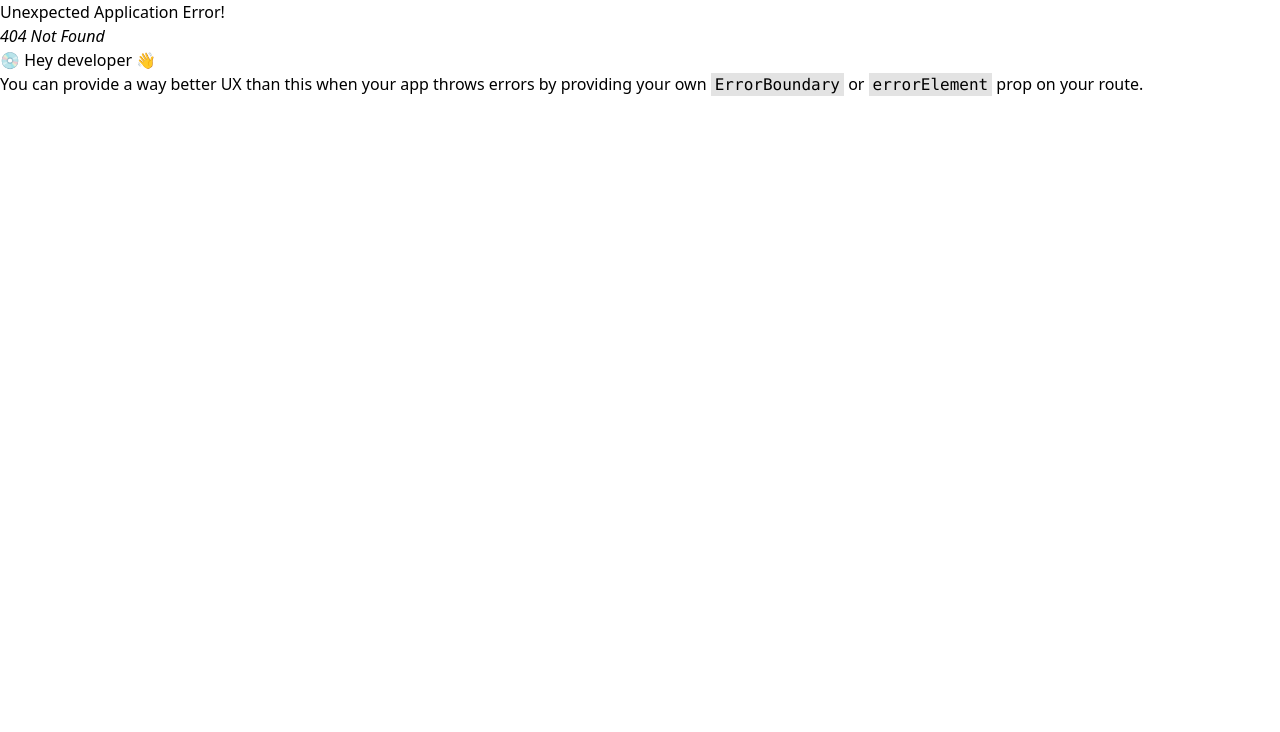
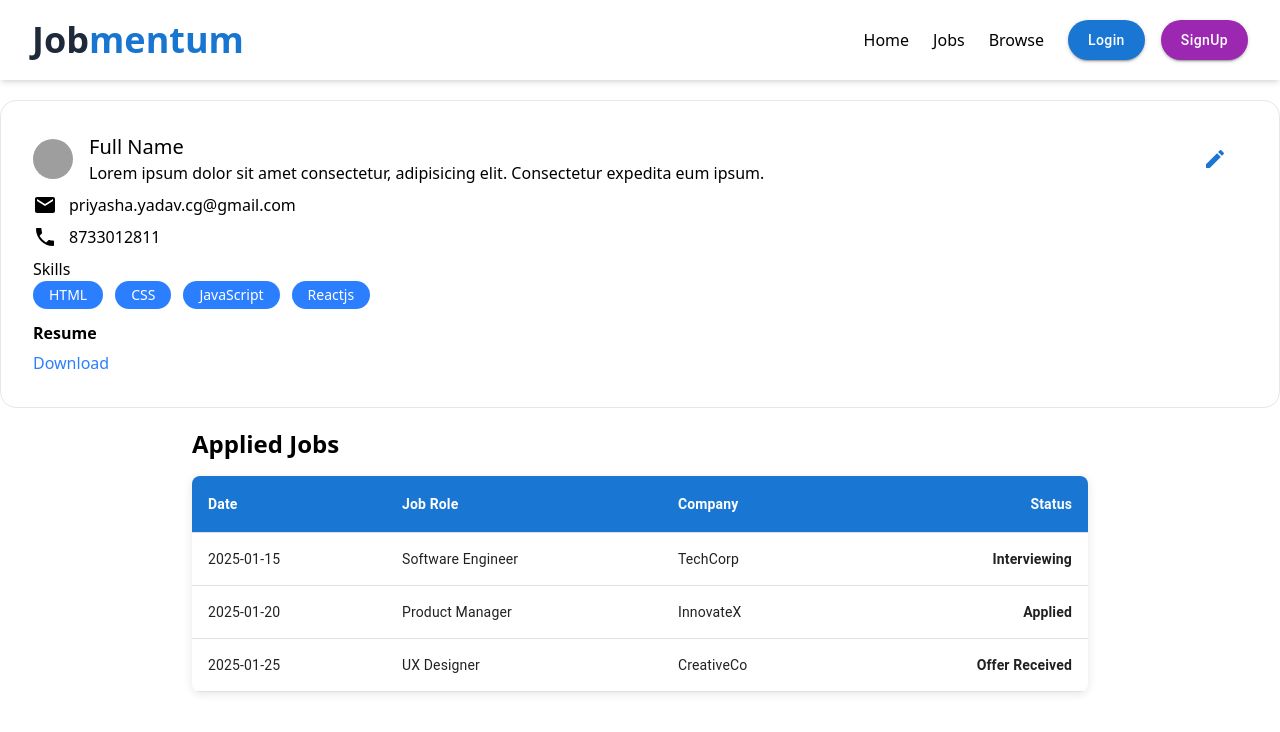
Before and after one commit to ArjunDivraniya/job_portal, a React (Vite) app in the folder frontend/: page /profile in a window 1280 px wide. Before the commit this address had no page. Shown: the top 732 px of the page. Built offline with nearby package versions, Linux system fonts and the light colour scheme; grey boxes are pictures that could not be loaded.

Commit message:
Added a proxy api in vite.config, Created Components for- Profile and applied jobs and declared user as reducer

```diff
--- /dev/null
+++ b/frontend/src/components/AppliedJobTable.jsx
@@ -0,0 +1,99 @@
+import React from 'react';
+import { Table, TableBody, TableCell, TableContainer, TableHead, TableRow, Paper, Typography } from '@mui/material';
+
+const AppliedJobTable = () => {
+  // Example data for applied jobs
+  const appliedJobs = [
+    { date: '2025-01-15', jobRole: 'Software Engineer', company: 'TechCorp', status: 'Interviewing' },
+    { date: '2025-01-20', jobRole: 'Product Manager', company: 'InnovateX', status: 'Applied' },
+    { date: '2025-01-25', jobRole: 'UX Designer', company: 'CreativeCo', status: 'Offer Received' },
+  ];
+
+  return (
+    <>
+    <TableContainer
+      component={Paper}
+      sx={{
+        marginTop: 2,
+        borderRadius: '8px',
+        boxShadow: '0px 2px 10px rgba(0, 0, 0, 0.1)',
+      }}
+    >
+      <Table sx={{ minWidth: 650 }}>
+        <TableHead>
+          <TableRow>
+            <TableCell
+              sx={{
+                backgroundColor: 'primary.main',
+                color: 'common.white',
+                fontWeight: 'bold',
+                padding: 2,
+              }}
+            >
+              Date
+            </TableCell>
+            <TableCell
+              sx={{
+                backgroundColor: 'primary.main',
+                color: 'common.white',
+                fontWeight: 'bold',
+                padding: 2,
+              }}
+            >
+              Job Role
+            </TableCell>
+            <TableCell
+              sx={{
+                backgroundColor: 'primary.main',
+                color: 'common.white',
+                fontWeight: 'bold',
+                padding: 2,
+              }}
+            >
+              Company
+            </TableCell>
+            <TableCell
+              sx={{
+                backgroundColor: 'primary.main',
+                color: 'common.white',
+                fontWeight: 'bold',
+                textAlign: 'right',
+                padding: 2,
+              }}
+            >
+              Status
+            </TableCell>
+          </TableRow>
+        </TableHead>
+        <TableBody>
+          {appliedJobs.map((job, index) => (
+            <TableRow
+              key={index}
+              sx={{
+                '&:hover': {
+                  backgroundColor: 'action.hover',
+                },
+              }}
+            >
+              <TableCell sx={{ padding: 2 }}>{job.date}</TableCell>
+              <TableCell sx={{ padding: 2 }}>{job.jobRole}</TableCell>
+              <TableCell sx={{ padding: 2 }}>{job.company}</TableCell>
+              <TableCell
+                sx={{
+                  padding: 2,
+                  textAlign: 'right',
+                  fontWeight: 'bold',
+                }}
+              >
+                {job.status}
+              </TableCell>
+            </TableRow>
+          ))}
+        </TableBody>
+      </Table>
+    </TableContainer>
+    </>
+  );
+};
+
+export default AppliedJobTable;
--- /dev/null
+++ b/frontend/src/components/Browse.jsx
@@ -0,0 +1,27 @@
+import React from 'react'
+import Navbar from './shared/Navbar'
+import Job from './Job';
+
+const randomJobs= [1,2,3,4,5,6,7,8,9];
+
+function Browse() {
+  return (
+    <>
+    <Navbar />
+    <div className='max-w-7xl mx-auto my-10'>
+    <h1 className='font-bold text-xl my-1'>Search Results ({randomJobs.length})</h1>
+    <div className="grid grid-cols-3 gap-4">
+    {
+      randomJobs.map((item, index)=>{
+        return (
+          <Job />
+        )
+      })
+    }
+    </div>
+    </div>
+    </>
+  )
+}
+
+export default Browse
--- a/frontend/src/components/Job.jsx
+++ b/frontend/src/components/Job.jsx
@@ -11,6 +11,7 @@ function Job() {
                 borderRadius: '16px', // Adds a softer corner radius for better aesthetic
                 width: '100%', // Ensures the card takes up the full available width
                 height: 'auto', // Removes maxHeight constraint for rectangular shape
+
             }}
         >
             <div className="flex justify-between items-center">
@@ -69,8 +70,7 @@ function Job() {
             </Typography>
 
             <Typography variant="body1" sx={{ mt: 1, color: '#555', lineHeight: 1.6 }}>
-                Job Description goes here. This can be a summary of the job.
-                Lorem ipsum dolor sit, amet consectetur adipisicing elit. A ad explicabo tenetur ipsam? Aliquam, nesciunt.
+               Lorem ipsum dolor sit amet, consectetur adipisicing elit. Perferendis adipisci ad soluta voluptatibus, vel impedit aliquam perspiciatis iure?
             </Typography>
 
             <Box sx={{ display: 'flex', gap: 2, marginTop: 3 }}>
--- a/frontend/src/components/Jobs.jsx
+++ b/frontend/src/components/Jobs.jsx
@@ -11,7 +11,7 @@ function Jobs() {
             <Navbar />
             <div className='max-w-7xl mx-auto mt-5'>
                 <div className="flex gap-5">
-                    <div className="w-20%">
+                    <div className="w-17%">
                         <FilterCard />
                     </div>
                     {
--- /dev/null
+++ b/frontend/src/components/Profile.jsx
@@ -0,0 +1,72 @@
+import React from 'react';
+import Navbar from './shared/Navbar';
+import ImageAvatars from './ui/avatar.jsx';
+import EditIcon from '@mui/icons-material/Edit';
+import MailIcon from '@mui/icons-material/Mail';
+import { Button } from '@mui/material';
+import PhoneIcon from '@mui/icons-material/Phone';
+import Badge from '@mui/material/Badge';
+import AppliedJobTable from './AppliedJobTable';
+
+const skills = ["HTML", "CSS", "JavaScript", "Reactjs"];
+const isResume = true;
+
+function Profile() {
+    return (
+        <>
+            <Navbar />
+            <div className="max-w-7xl mx-auto bg-white border border-gray-200 rounded-2xl my-5 p-8">
+                <div className="flex justify-between">
+                    <div className="flex items-center gap-4">
+                        <ImageAvatars sx={{ height: 96, width: 96 }} />
+                        <div>
+                            <h1 className='font-medium text-xl'>Full Name</h1>
+                            <p>Lorem ipsum dolor sit amet consectetur, adipisicing elit. Consectetur expedita eum ipsum.</p>
+                        </div>
+                    </div>
+                    <Button className="text-right">
+                        <EditIcon />
+                    </Button>
+                </div>
+                <div className='flex items-center gap-3 my-2'>
+                    <MailIcon />
+                    <span>priyasha.yadav.cg@gmail.com</span>
+                </div>
+                <div className='flex items-center gap-3 my-2'>
+                    <PhoneIcon />
+                    <span>8733012811</span>
+                </div>
+                <div>
+                    <h1>Skills</h1>
+                    <div className="flex flex-wrap gap-3">
+                        {skills.length !== 0 ? (
+                            skills.map((item, index) => (
+                                <Badge key={index} overlap="rectangular" color="default">
+                                    <span className="bg-blue-500 text-white rounded-full py-1 px-4 text-sm">
+                                        {item}
+                                    </span>
+                                </Badge>
+                            ))
+                        ) : (
+                            <span>NA</span>
+                        )}
+                    </div>
+                    <div className="grid w-full max-w-sm items-center gap-1.5">
+                        {/* Replace <Label> with <label> */}
+                        <label className='text-md font-bold mt-3'>Resume</label>
+                        {
+                            isResume ? <a target='_blank' href='#' className='text-blue-500 w-full hover:underline cursor-pointer'>Download</a> : <span>NA</span>
+                        }
+                    </div>
+                </div>
+            </div>
+                    <div className="max-w-4xl mx-auto bg-white-2xl">
+                        <h1 className='font-bold text-2xl'>Applied Jobs</h1>
+                            {/*Application Table */}
+                            <AppliedJobTable />
+                    </div>
+        </>
+    );
+}
+
+export default Profile;
--- a/frontend/src/components/auth/Login.jsx
+++ b/frontend/src/components/auth/Login.jsx
@@ -11,7 +11,7 @@ import { Toaster, toast } from 'sonner';
 import axios from 'axios';
 import { USER_API_END_POINT } from '../../utils/constant.js';
 import { useDispatch, useSelector } from 'react-redux';
-import { setLoading } from '../../redux/authSlice.js';
+import { setLoading, setUser } from '../../redux/authSlice.js';
 import CircularProgress from '@mui/material/CircularProgress'; // Import CircularProgress
 
 function Login() {
@@ -63,6 +63,7 @@ function Login() {
                 setTimeout(() => {
                     navigate("/"); // Navigate to home page after success
                 }, 1500);
+                dispatch(setUser(res.data.user))
             }
 
         } catch (error) {
--- a/frontend/src/components/shared/Navbar.jsx
+++ b/frontend/src/components/shared/Navbar.jsx
@@ -2,10 +2,10 @@ import { Button } from '@mui/material';
 import React from 'react';
 import { Link } from 'react-router-dom';
 import BasicPopover from '../ui/popOver.jsx';
+import { useSelector } from 'react-redux';
 
 function Navbar() {
-    const user = false;
-
+const {user} = useSelector(store=>store.auth);
     return (
         <>
             <div className='bg-white shadow-md'>
@@ -25,7 +25,10 @@ function Navbar() {
                         </ul>
 
                         {user ? (
+    <>
         <BasicPopover />
+
+    </>
 ) : (
     <div className="flex gap-4">
         <Link to="/login">
@@ -66,6 +69,7 @@ function Navbar() {
             </Button>
         </Link>
     </div>
+
                         )}
                     </div>
                 </div>
--- a/frontend/src/redux/authSlice.js
+++ b/frontend/src/redux/authSlice.js
@@ -3,15 +3,19 @@ import { createSlice } from "@reduxjs/toolkit";
 const authSlice = createSlice({
     name: "auth",
     initialState:{
-        loading: false
+        loading: false,
+        user: false
     },
     reducers: {
         // actions
 setLoading: (state, action) =>{
     state.loading = action.payload;
+},
+setUser:(state, action) =>{
+    state.user = action.payload;
 }
     }
 })
 
-export const { setLoading } = authSlice.actions;
+export const { setLoading, setUser } = authSlice.actions;
 export default authSlice.reducer;
--- a/frontend/vite.config.js
+++ b/frontend/vite.config.js
@@ -2,8 +2,11 @@ import { defineConfig } from 'vite'
 import react from '@vitejs/plugin-react'
 import tailwindcss from '@tailwindcss/vite'
 
-
-// https://vite.dev/config/
 export default defineConfig({
-  plugins: [react(),  tailwindcss(),],
+  plugins: [react(), tailwindcss()],
+  server: {
+    proxy: {
+      '/api': 'https://jobmentum.onrender.com',
+    },
+  },
 })
```
Also changed, not shown: frontend/src/App.jsx (+11 -1 lines), frontend/src/components/auth/SignUp.jsx (+73 -98 lines). Lines whose indentation alone changed are shown as unchanged.
